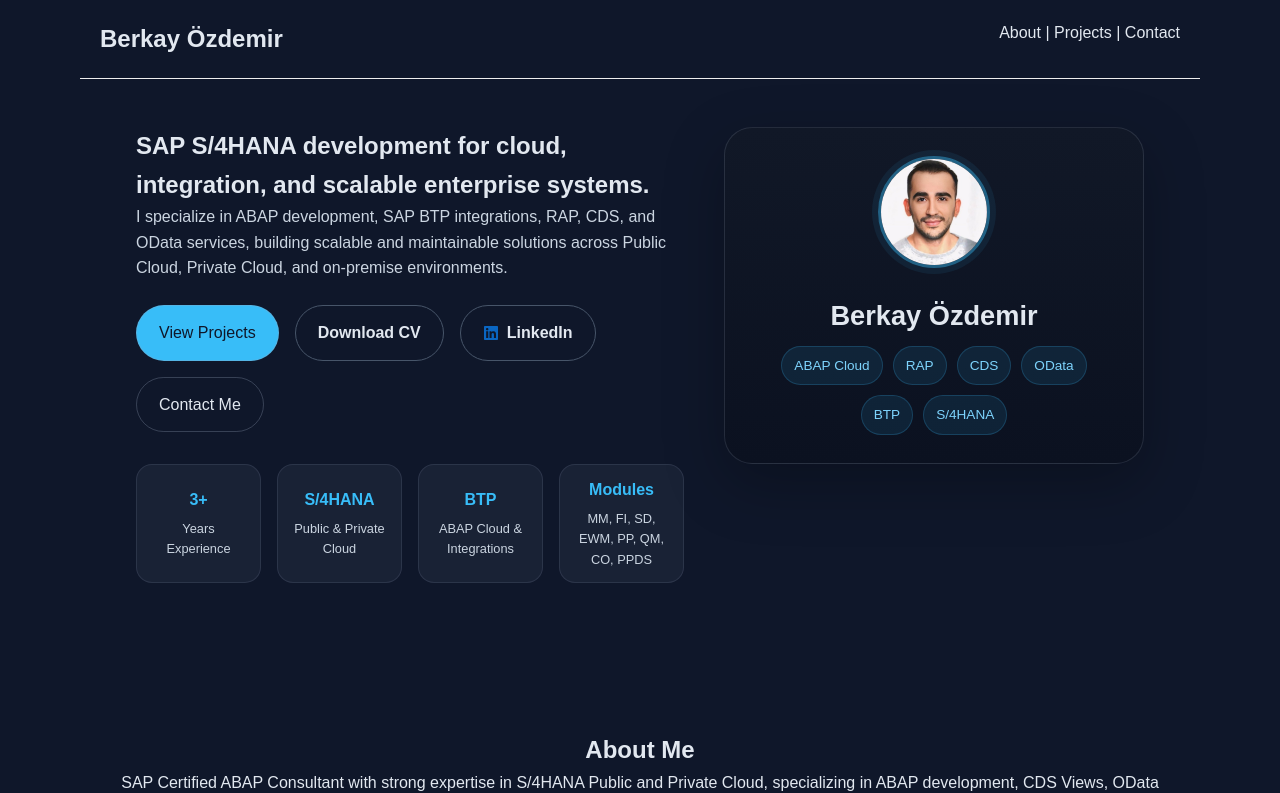
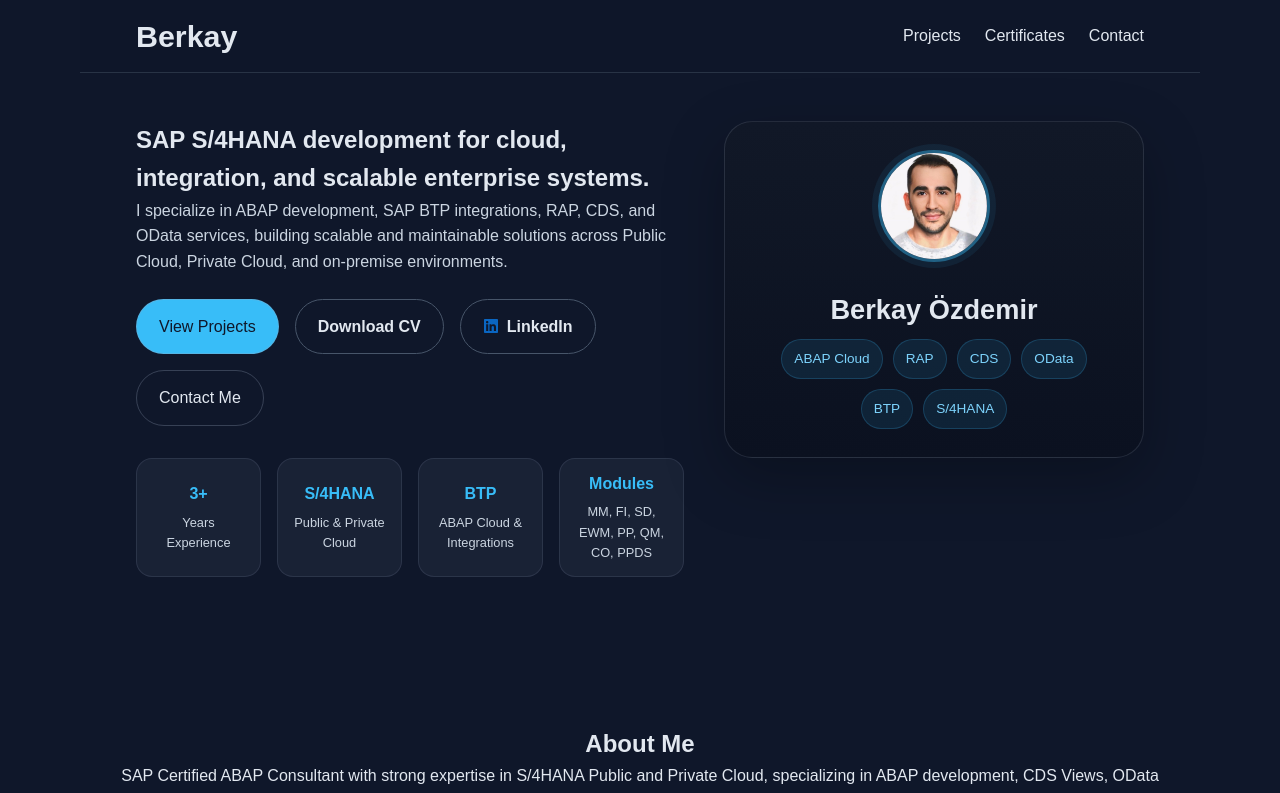
Before and after one commit to bekozdemir/my-portfolio, a React (Vite) app: page /#/ in a window 1280 px wide. Shown: the top 793 px of the page. Built offline with nearby package versions, Linux system fonts and the light colour scheme.

Commit message:
certificates and fixing bugs

```diff
--- /dev/null
+++ b/src/components/Certificates.jsx
@@ -0,0 +1,57 @@
+function Certificates() {
+  const certificates = [
+  {
+    title: "SAP Certified - Back-End Developer - ABAP Cloud",
+    issuer: "SAP",
+    issued: "03/2026",
+    expiry: "03/2027",
+    badge: "/badges/sap-certified-back-end-developer-abap-cloud.png",
+    link: "https://www.credly.com/badges/02c99c25-79de-4cff-a406-6dcaa00f3279/public_url",
+  },
+  {
+    title: "Learning the Basics of ABAP Programming on SAP BTP",
+    issuer: "SAP",
+    issued: "02/2024",
+    badge: "/badges/BTP.png",
+
+  },
+];
+
+  return (
+    <section id="certificates" className="section">
+      <div className="container">
+        <h2 className="section-title">Certificates</h2>
+
+            <div className="cert-grid">
+                {certificates.map((cert, index) => (
+                <a
+                    href={cert.link}
+                    target="_blank"
+                    rel="noreferrer"
+                    className="cert-card"
+                    key={index}
+                    >
+                    <div className="cert-header">
+                        <img src={cert.badge} alt={cert.issuer} />
+                    </div>
+
+                    <h3>{cert.title}</h3>
+                    <p className="cert-issuer">{cert.issuer}</p>
+                    <div className="cert-dates">
+                        <span>Issued: {cert.issued}</span>
+
+                        {cert.expiry ? (
+                            <span>Expires: {cert.expiry}</span>
+                        ) : (
+                            <span className="cert-no-expiry">No Expiration</span>
+                        )}
+                        </div>
+                </a>
+                ))}
+            </div>
+      </div>
+    </section>
+  );
+}
+
+export default Certificates;
--- a/src/components/Navbar.jsx
+++ b/src/components/Navbar.jsx
@@ -1,23 +1,42 @@
+import { useNavigate, useLocation } from "react-router-dom";
+
 function Navbar() {
+  const navigate = useNavigate();
+  const location = useLocation();
+
+  const handleNavClick = (id) => {
+    if (location.pathname !== "/") {
+      navigate("/");
+
+      setTimeout(() => {
+        const el = document.getElementById(id);
+        if (el) el.scrollIntoView({ behavior: "smooth" });
+      }, 100);
+    } else {
+      const el = document.getElementById(id);
+      if (el) el.scrollIntoView({ behavior: "smooth" });
+    }
+  };
+
   return (
-    <nav style={styles.nav}>
-      <h2>Berkay Özdemir</h2>
-      <div>
-        <a href="#about">About</a> |{" "}
-        <a href="#projects">Projects</a> |{" "}
-        <a href="#contact">Contact</a>
+    <header className="navbar">
+      <div className="container navbar-inner">
+        <div className="logo">Berkay</div>
+
+        <nav className="nav-links">
+          <button type="button" onClick={() => handleNavClick("projects")}>
+            Projects
+          </button>
+          <button type="button" onClick={() => handleNavClick("certificates")}>
+            Certificates
+          </button>
+          <button type="button" onClick={() => handleNavClick("contact")}>
+            Contact
+          </button>
+        </nav>
       </div>
-    </nav>
+    </header>
   );
 }
 
-const styles = {
-  nav: {
-    display: "flex",
-    justifyContent: "space-between",
-    padding: "20px",
-    borderBottom: "1px solid #eee",
-  },
-};
-
 export default Navbar;
--- a/src/index.css
+++ b/src/index.css
@@ -75,6 +75,13 @@ button {
   gap: 24px;
 }
 
+.navbar button {
+  background: none;
+  border: none;
+  color: inherit;
+  font: inherit;
+  cursor: pointer;
+}
 .logo {
   font-size: 1.9rem;
   font-weight: 700;
@@ -83,6 +90,7 @@ button {
 .nav-links {
   display: flex;
   gap: 24px;
+  align-items: center;
 }
 
 .nav-links a {
@@ -664,3 +672,87 @@ button {
   font: inherit;
   cursor: pointer;
 }
+
+/* Certificates */
+
+.cert-grid {
+  display: grid;
+  grid-template-columns: repeat(2, 1fr);
+  gap: 20px;
+  margin-top: 32px;
+}
+
+.cert-card {
+  padding: 20px;
+  border-radius: 16px;
+  border: 1px solid var(--border);
+  background: rgba(30, 41, 59, 0.4);
+  transition: all 0.25s ease;
+}
+
+.cert-card:hover {
+  transform: translateY(-4px);
+  border-color: #38bdf8;
+}
+
+.cert-card h3 {
+  font-size: 1.05rem;
+  margin-bottom: 8px;
+}
+
+.cert-issuer {
+  font-size: 0.9rem;
+  color: #94a3b8;
+}
+
+.cert-year {
+  display: inline-block;
+  margin-top: 10px;
+  font-size: 0.8rem;
+  color: #38bdf8;
+}
+
+.cert-dates {
+  margin-top: 10px;
+  display: flex;
+  flex-direction: column;
+  gap: 4px;
+  font-size: 0.8rem;
+  color: #94a3b8;
+}
+
+.cert-no-expiry {
+  color: #38bdf8;
+}
+
+.cert-header {
+  display: flex;
+  justify-content: center;
+  align-items: center;
+  width: 100%;
+  margin-bottom: 16px;
+}
+
+.cert-header img {
+  width: 350px;
+  height: 350px;
+  object-fit: contain;
+  display: block;
+  margin: 0 auto;
+  padding: 10px;
+  border-radius: 16px;
+  background: rgb(242, 246, 248);
+}
+
+
+@media (max-width: 900px) {
+  .cert-grid {
+    grid-template-columns: repeat(2, 1fr);
+  }
+}
+
+@media (max-width: 500px) {
+  .cert-grid {
+    grid-template-columns: 1fr;
+  }
+}
--- a/src/pages/Home.jsx
+++ b/src/pages/Home.jsx
@@ -3,6 +3,7 @@ import Hero from "../components/Hero";
 import About from "../components/About";
 import Projects from "../components/Projects";
 import Contact from "../components/Contact";
+import Certificates from "../components/Certificates";
 
 function Home() {
   useEffect(() => {
@@ -19,6 +20,7 @@ function Home() {
       <Hero />
       <About />
       <Projects />
+      <Certificates />
       <Contact />
     </main>
   );
```
Also changed, not shown: public/badges/BTP.png (added), public/badges/sap-certified-back-end-developer-abap-cloud.png (added).
